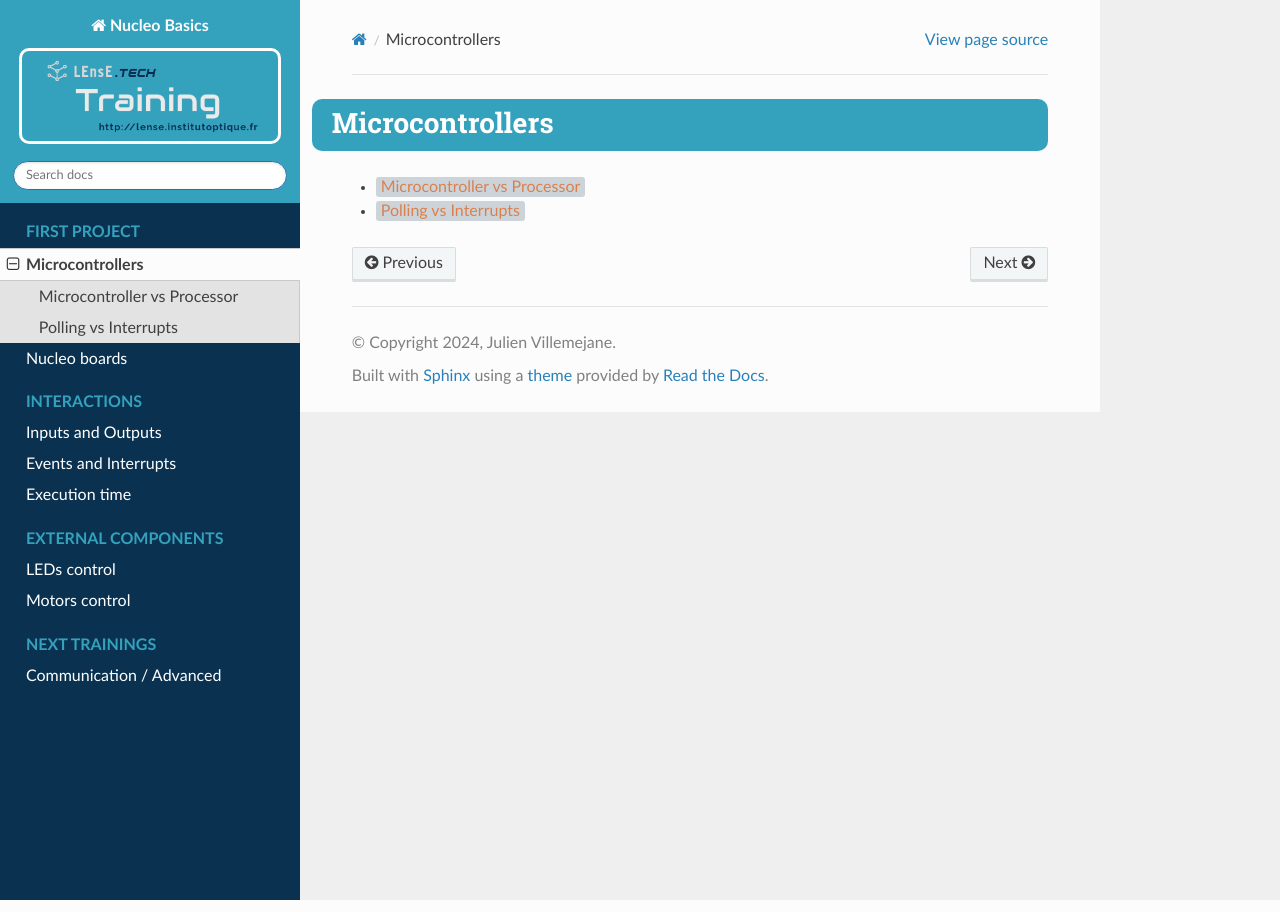
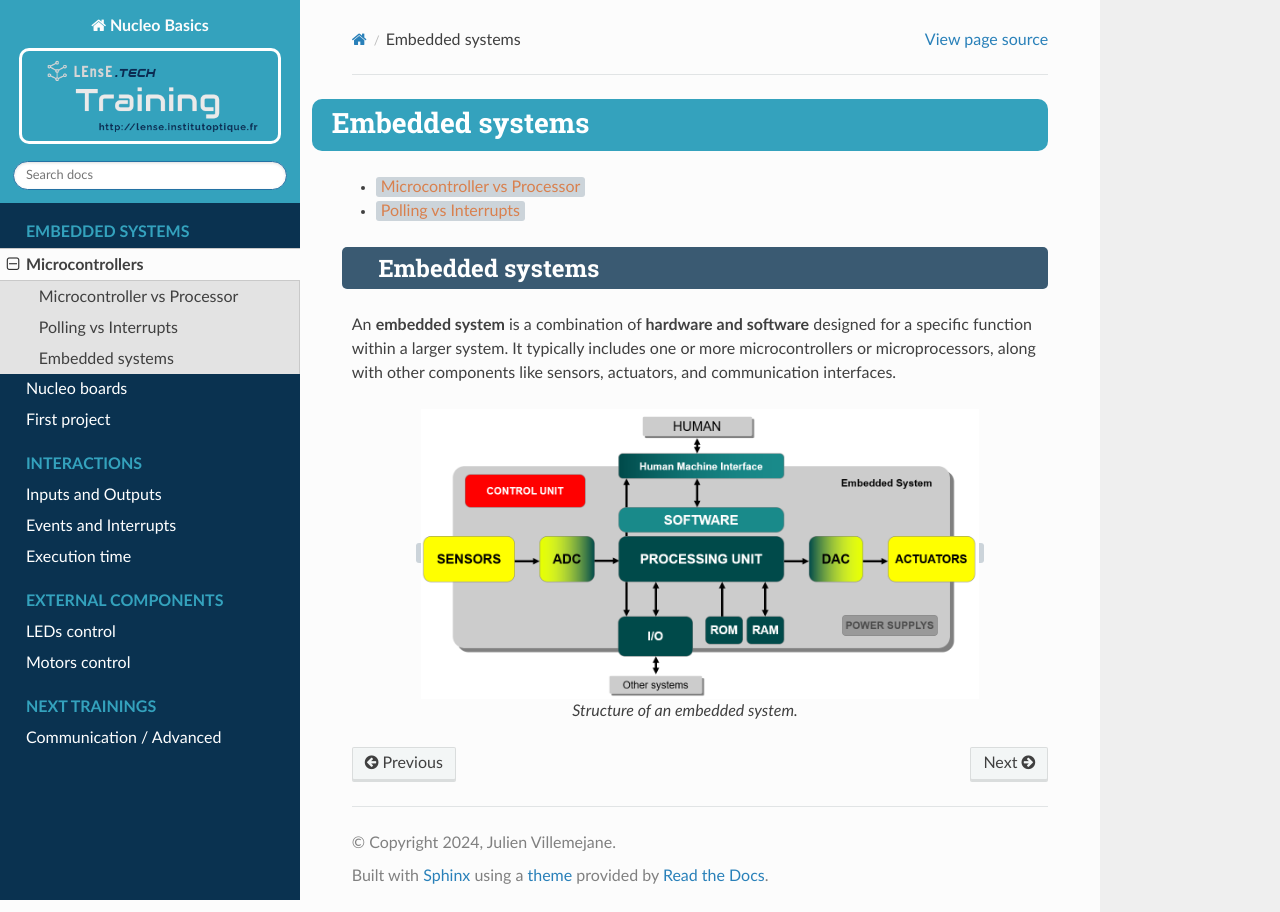
Before and after one commit to IOGS-LEnsE-training/nucleo-basics, a Sphinx documentation site: the page built from docs/source/contents/general.rst, in a window 1280 px wide. Built offline with Sphinx 7.4.7 and the Read the Docs theme 2.0.0, drawn with Linux system fonts in a browser that asks for light colours.

Commit message:
Update Documentation

```diff
--- /dev/null
+++ b/docs/source/contents/first_project.rst
@@ -0,0 +1,2 @@
+First project
+#############
--- a/docs/source/contents/general.rst
+++ b/docs/source/contents/general.rst
@@ -1,4 +1,4 @@
-Microcontrollers
+Embedded systems
 ################
 
 .. toctree::
@@ -6,3 +6,14 @@ Microcontrollers
 
 	Microcontroller vs Processor<gen_microcontroller>
 	Polling vs Interrupts<gen_polling_interrupts_rtos>
+
+Embedded systems
+****************
+
+An **embedded system** is a combination of **hardware and software** designed for a specific function within a larger system. It typically includes one or more microcontrollers or microprocessors, along with other components like sensors, actuators, and communication interfaces.
+
+.. figure:: ../_static/images/microcontrollers/gen_emb_sys_structure.png
+	:width: 80%
+	:align: center
+
+	Structure of an embedded system.
--- a/docs/source/index.rst
+++ b/docs/source/index.rst
@@ -9,7 +9,7 @@ Nucleo boards - Basics
 .. caution::
    This application and its documentation website are still works in progress
 
-**Nucleo Basics** is a complete set of tutorials to learn the basics of **Nucleo board** programmation with the **MBED** compiler.
+**Nucleo Basics** is a complete set of tutorials to learn the basics of **Nucleo board** programmation with the **MBED** free open source IoT operating system.
 
 The GitHub repository of this project : `Nucleo Basics <https://github.com/IOGS-LEnsE-training/nucleo-basics>`_
 
@@ -19,10 +19,11 @@ Basic concepts categories
 
 .. toctree::
    :maxdepth: 1
-   :caption: First project
+   :caption: Embedded systems
 
 	Microcontrollers<contents/general>
 	Nucleo boards<contents/nucleo>
+	First project<contents/first_project>
 
 .. toctree::
    :maxdepth: 1
```
Also changed, not shown: docs/source/contents/gen_microcontroller.rst (+5 -2 lines), docs/source/_static/images/microcontrollers/gen_emb_sys_structure.png (added), docs/source/_static/images/microcontrollers/gen_microcont_structure.png (added), 1 other file.
